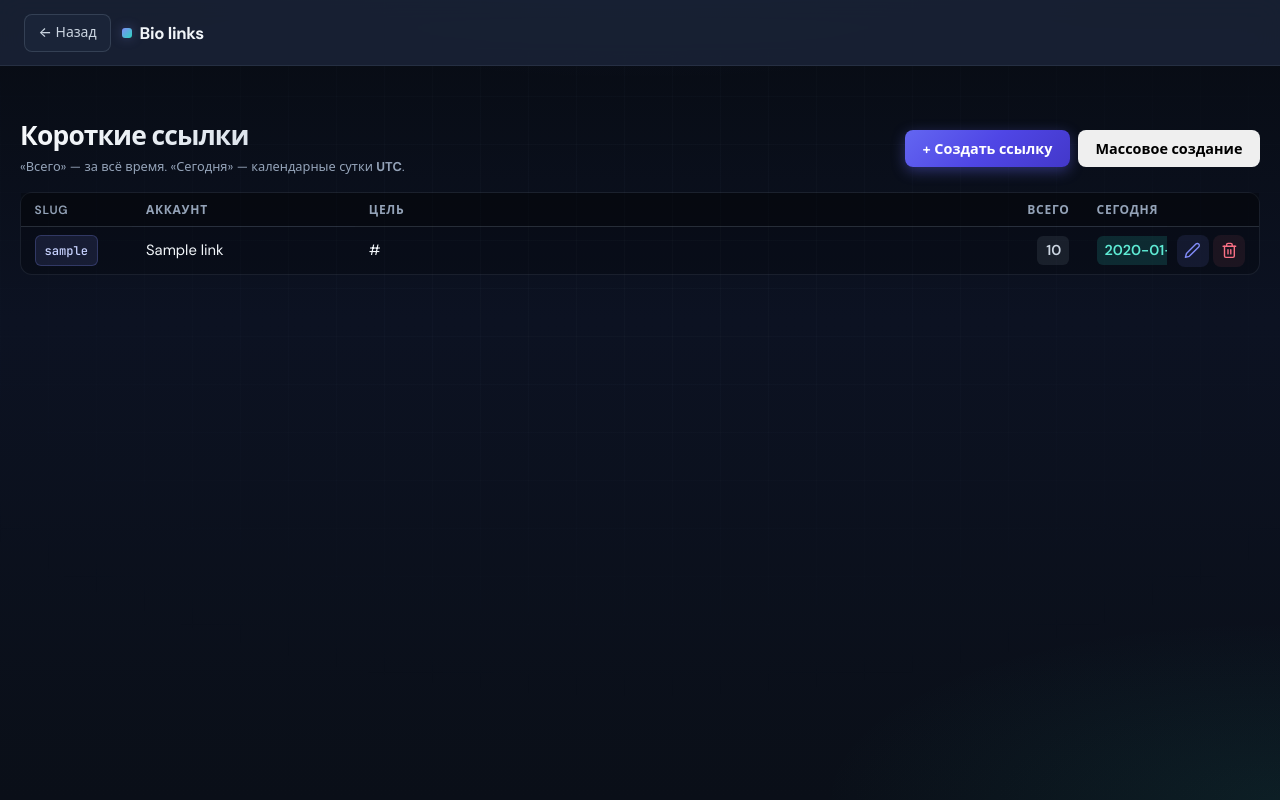
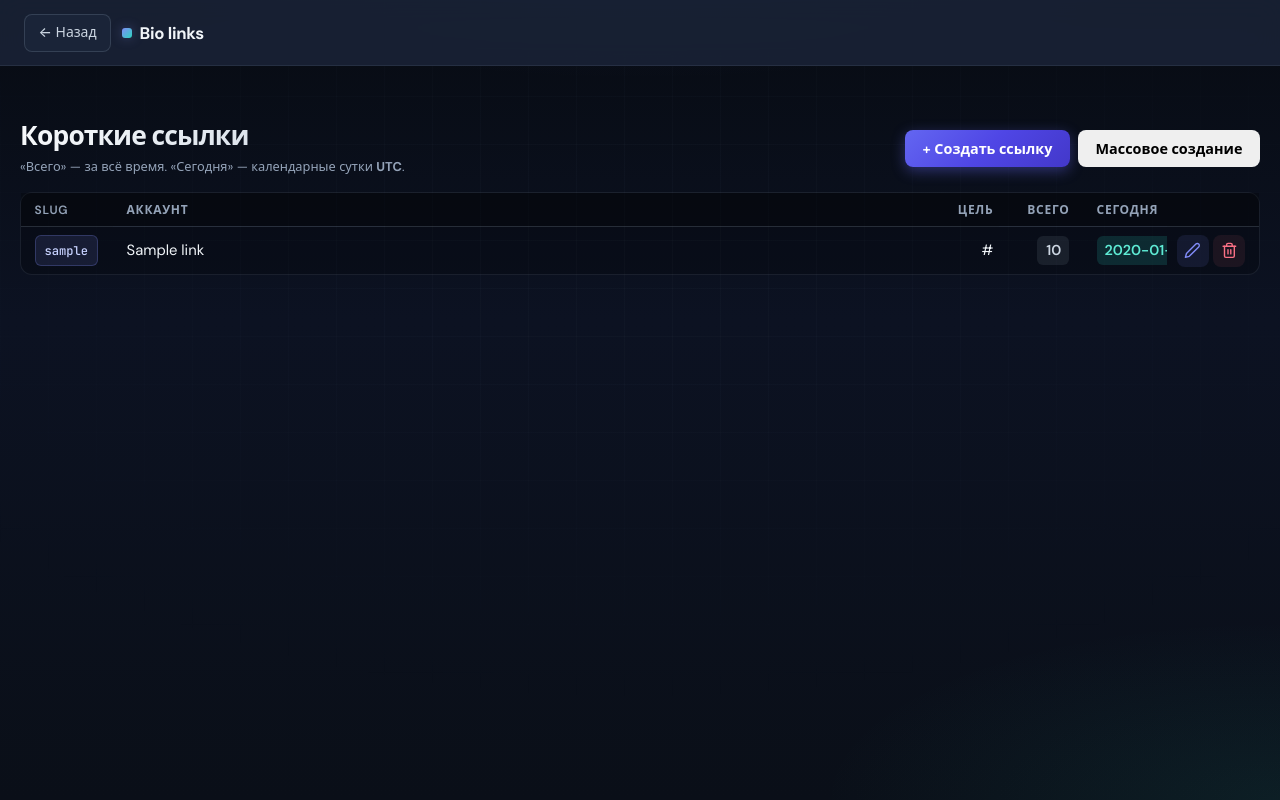
Before and after one commit to Progery222/clicks, a FastAPI app: template app/templates/link_list.html in a window 1280 px wide. Run offline with FastAPI, Linux system fonts and the light colour scheme; the template is opened without the code that fills it: most values are stand-ins (such as "Sample title", 1, 10 or a date in 2020); parts of the project's set-up code (start-up, migrations or seed data) failed here and were passed over; some libraries are stand-ins or nearby versions.

Commit message:
Таблица ссылок: колонка «Цель» прижата вправо к счётчикам
Co-authored-by: Cursor <cursoragent@cursor.com>

```diff
--- a/app/static/style.css
+++ b/app/static/style.css
@@ -617,16 +617,18 @@ a:hover {
   min-width: min(36rem, 100%);
 }
 
-/* Колонки: цель сжимается, числа и действия не наезжают на соседей */
+/* Slug и аккаунт слева; «Цель» занимает остаток и прижата к счётчикам справа */
 .table--wide th:nth-child(1),
 .table--wide td:nth-child(1) {
-  width: 9%;
-  min-width: 4.5rem;
+  width: 5.75rem;
+  min-width: 5.75rem;
+  max-width: 5.75rem;
 }
 
 .table--wide th:nth-child(2),
 .table--wide td:nth-child(2) {
-  width: 18%;
+  width: 22%;
+  max-width: 17rem;
   min-width: 0;
   overflow: hidden;
   text-overflow: ellipsis;
@@ -636,6 +638,10 @@ a:hover {
 .table--wide th:nth-child(3),
 .table--wide td:nth-child(3) {
   min-width: 0;
+  width: auto;
+  text-align: right;
+  padding-left: 1.25rem;
+  padding-right: 0.35rem;
 }
 
 .table--wide th:nth-child(4),
```
